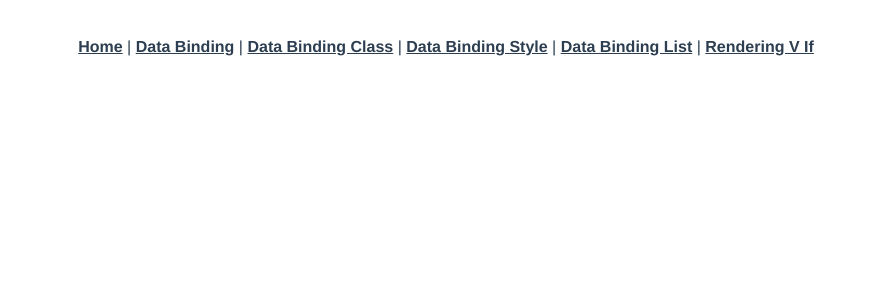
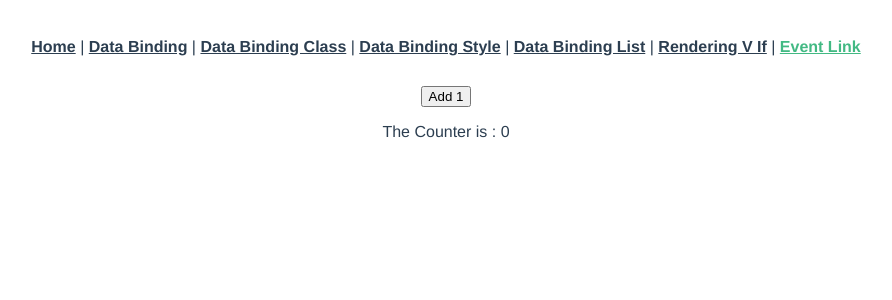
Before and after one commit to GeonwooVincentKim/VueProject, a Vue app: page /eventClick in a window 1280 px wide. Shown: the top 300 px of the page, without its empty margins (194-1086 px from the left). Built offline with nearby package versions, Linux system fonts and the light colour scheme.

Commit message:
[Feature] - Event Click

```diff
--- a/src/App.vue
+++ b/src/App.vue
@@ -6,7 +6,8 @@
     <router-link to="/dataBindingClass">Data Binding Class</router-link> |
     <router-link to="/dataBindingStyle">Data Binding Style</router-link> |
     <router-link to="/dataBindingList">Data Binding List</router-link> |
-    <router-link to="/renderingVIf">Rendering V If</router-link>
+    <router-link to="/renderingVIf">Rendering V If</router-link> |
+    <router-link to="/eventClick">Event Link</router-link>
 
     <!-- <router-link to="/databinding">Data Binding</router-link> |
     <router-link to="/databindinghtml">Data Binding HTML</router-link> |
--- a/src/router/index.js
+++ b/src/router/index.js
@@ -18,7 +18,9 @@ import DataBindingStyle from "../views/DataBindingStyle.vue";
 import DataBindingInlineStyle from "../views/DataBindingInlineStyle.vue";
 
 import DataBindingList from "../views/DataBindingList.vue";
-import RenderingVIf from "../views/RenderingVIf";
+import RenderingVIf from "../views/RenderingVIf.vue";
+
+import EventClick from "../views/EventClick.vue";
 
 const routes = [
   {
@@ -117,6 +119,11 @@ const routes = [
     path: '/renderingVIf',
     name: "RenderingVIf",
     component: RenderingVIf
+  },
+  {
+    path: '/eventClick',
+    name: "EventClick",
+    component: EventClick
   }
 ]
 
--- /dev/null
+++ b/src/views/EventClick.vue
@@ -0,0 +1,20 @@
+<template>
+    <div>
+        <button type="button" @click="increaseCounter">Add 1</button>
+        <p>The Counter is : {{ counter }}</p>
+    </div>
+</template>
+<script>
+export default {
+    data () {
+        return {
+            counter: 0
+        };
+    },
+    methods: {
+        increaseCounter() {
+            this.counter = this.counter + 1;
+        }
+    }
+}
+</script>
```
